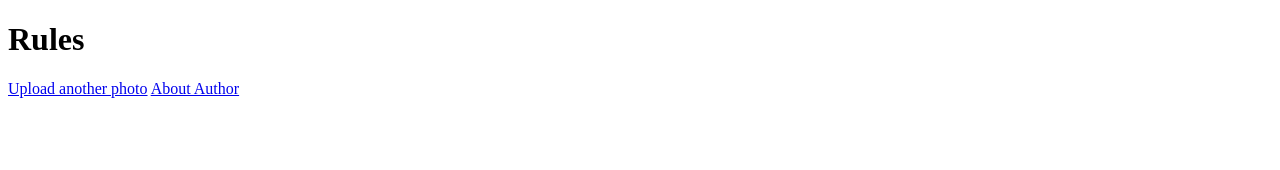
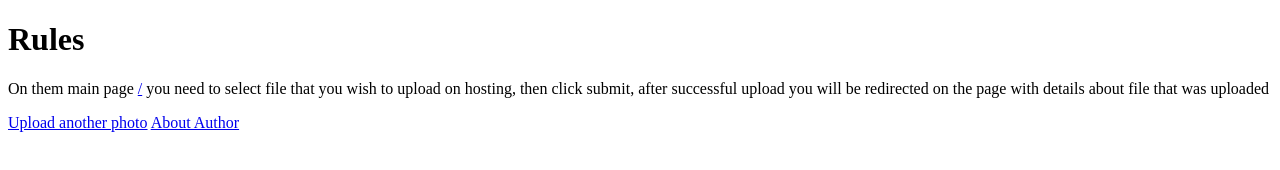
Before and after one commit to makeupyourmind/nodejs_hosting_images, a website: page views/rules.html in a window 1280 px wide. Drawn offline with Linux system fonts and the light colour scheme.

Commit message:
final fixes

```diff
--- a/package.json
+++ b/package.json
@@ -6,8 +6,7 @@
   "scripts": {
     "test": "echo \"Error: no test specified\" && exit 1",
     "start": "node index.js",
-    "dev": "node index.js",
-    "watch": "nodemon index.js"
+    "dev": "nodemon index.js"
   },
   "keywords": [],
   "author": "",
--- a/views/rules.html
+++ b/views/rules.html
@@ -9,6 +9,12 @@
   <body>
     <h1>Rules</h1>
 
+    <p>
+      On them main page <a href="/">/</a> you need to select file that you wish
+      to upload on hosting, then click submit, after successful upload you will
+      be redirected on the page with details about file that was uploaded
+    </p>
+
     <a href="/">Upload another photo</a>
     <a href="/about">About Author</a>
   </body>
```
Also changed, not shown: views/about.html (+4 -1 lines), README.md.
